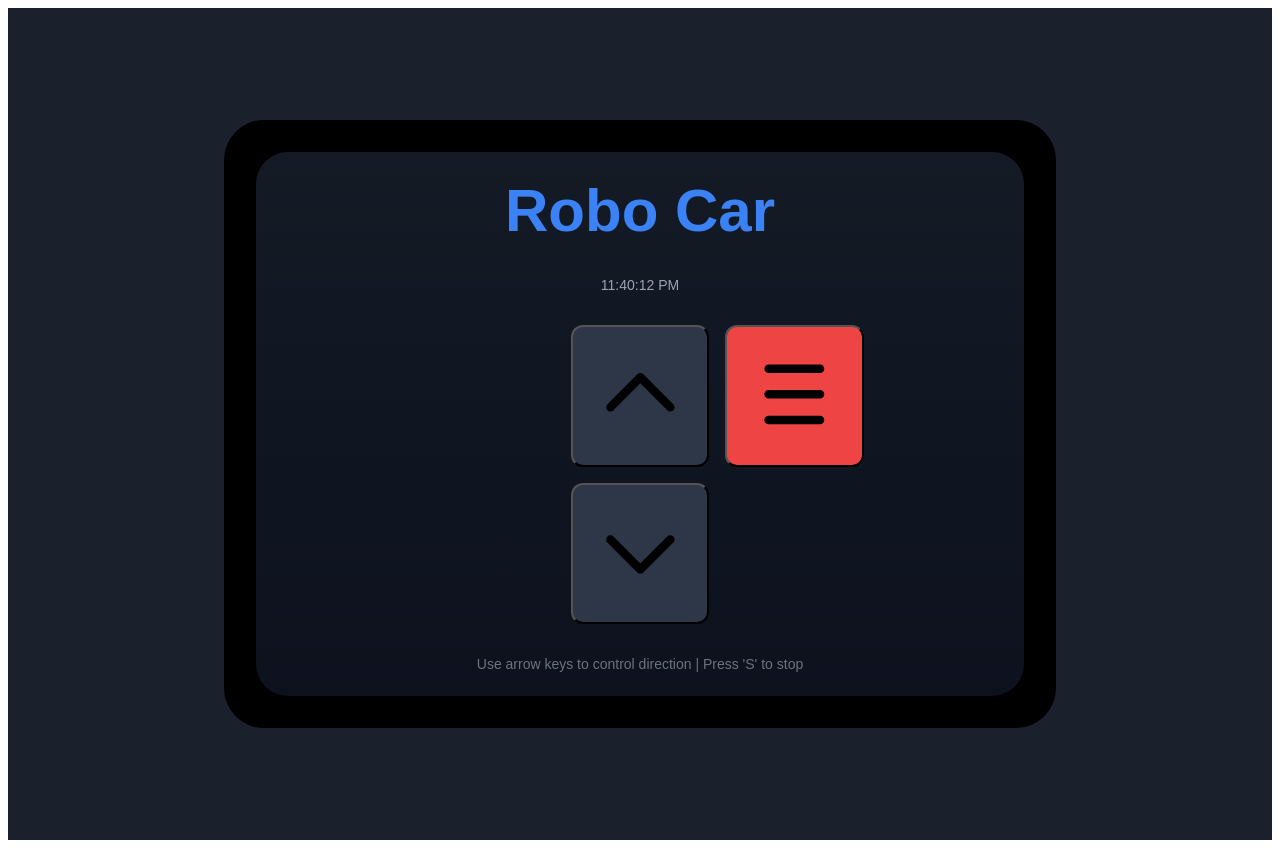
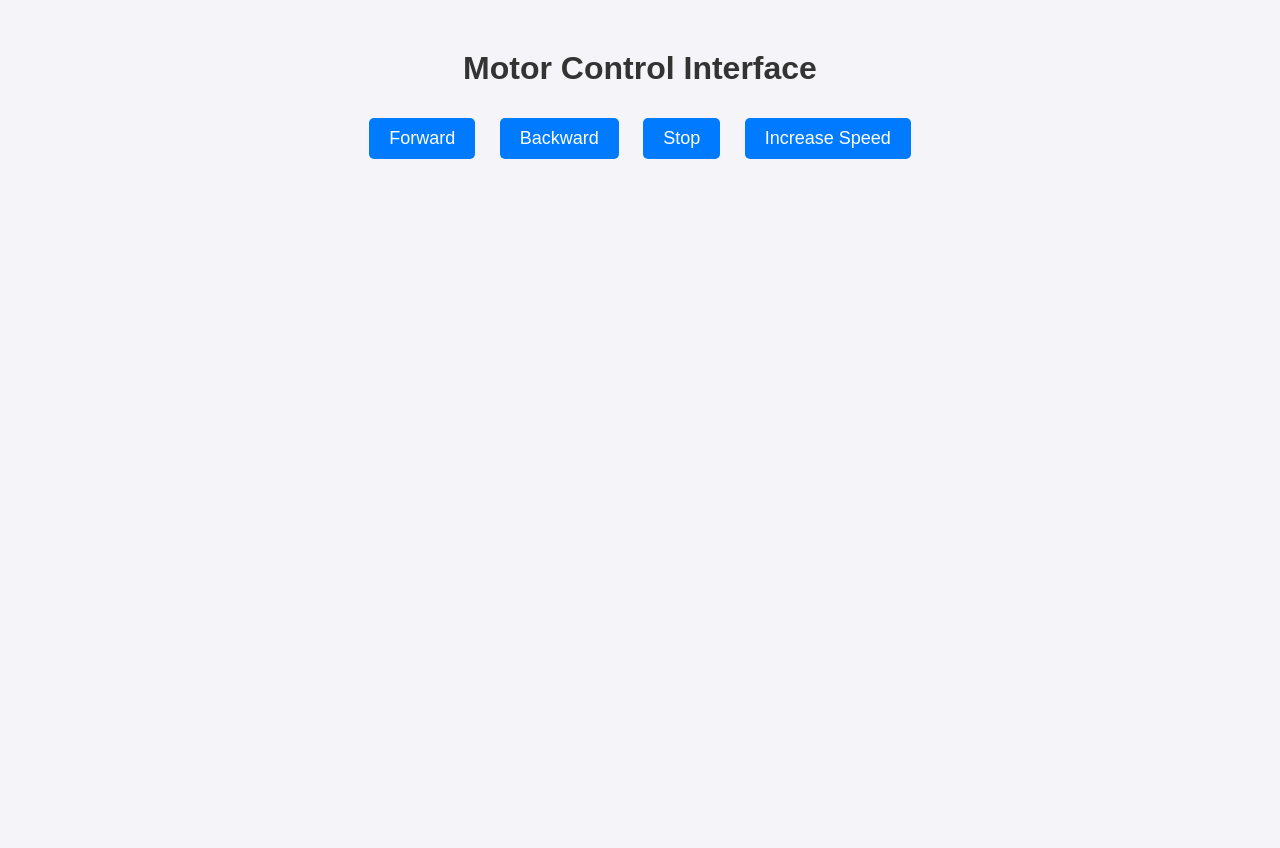
Before and after one commit to pascalcyusa/robocar, a Python web app: template templates/index.html in a window 1280 px wide. After the commit the page ends 159 px from the top, so only its background shows below. Run offline with Jinja, Linux system fonts and the light colour scheme; the template is opened without the code that fills it, so the values that code supplies are empty.

Commit message:
first commit after reset

```diff
--- a/static/css/styles.css
+++ b/static/css/styles.css
@@ -1,172 +1,31 @@
 body {
     font-family: Arial, sans-serif;
+    text-align: center;
+    background-color: #f4f4f9;
+    margin: 0;
+    padding: 0;
 }
 
-.min-h-screen {
-    min-height: 100vh;
+.container {
+    margin-top: 50px;
 }
 
-.bg-gray-900 {
-    background-color: #1a202c;
-}
-
-.flex {
-    display: flex;
-}
-
-.items-center {
-    align-items: center;
-}
-
-.justify-center {
-    justify-content: center;
-}
-
-.p-4 {
-    padding: 1rem;
-}
-
-.w-full {
-    width: 100%;
-}
-
-.max-w-3xl {
-    max-width: 48rem;
-}
-
-.bg-black {
-    background-color: #000;
-}
-
-.rounded-40px {
-    border-radius: 40px;
-}
-
-.p-8 {
-    padding: 2rem;
-}
-
-.relative {
-    position: relative;
-}
-
-.overflow-hidden {
-    overflow: hidden;
-}
-
-.bg-gradient-to-b {
-    background: linear-gradient(to bottom, rgba(31, 41, 55, 0.5), rgba(17, 24, 39, 0.5));
-}
-
-.from-gray-800\/50 {
-    background-color: rgba(31, 41, 55, 0.5);
-}
-
-.to-gray-900\/50 {
-    background-color: rgba(17, 24, 39, 0.5);
-}
-
-.rounded-32px {
-    border-radius: 32px;
-}
-
-.p-6 {
-    padding: 1.5rem;
-}
-
-.text-4xl {
-    font-size: 2.25rem;
-}
-
-.md\:text-6xl {
-    font-size: 3.75rem;
-}
-
-.font-bold {
-    font-weight: 700;
-}
-
-.text-blue-500 {
-    color: #3b82f6;
-}
-
-.text-center {
-    text-align: center;
-}
-
-.mb-8 {
-    margin-bottom: 2rem;
-}
-
-.text-gray-400 {
-    color: #9ca3af;
-}
-
-.text-sm {
-    font-size: 0.875rem;
-}
-
-.grid {
-    display: grid;
-}
-
-.grid-cols-3 {
-    grid-template-columns: repeat(3, minmax(0, 1fr));
-}
-
-.gap-4 {
-    gap: 1rem;
-}
-
-.max-w-md {
-    max-width: 28rem;
-}
-
-.mx-auto {
-    margin-left: auto;
-    margin-right: auto;
-}
-
-.col-start-2 {
-    grid-column-start: 2;
-}
-
-.w-full {
-    width: 100%;
-}
-
-.p-4 {
-    padding: 1rem;
-}
-
-.rounded-xl {
-    border-radius: 0.75rem;
-}
-
-.bg-gray-800 {
-    background-color: #2d3748;
-}
-
-.hover\:bg-gray-700:hover {
-    background-color: #4a5568;
-}
-
-.transition-colors {
+button {
+    font-size: 18px;
+    padding: 10px 20px;
+    margin: 10px;
+    border: none;
+    border-radius: 5px;
+    cursor: pointer;
+    background-color: #007bff;
+    color: white;
     transition: background-color 0.3s ease;
 }
 
-.bg-red-500 {
-    background-color: #ef4444;
+button:hover {
+    background-color: #0056b3;
 }
 
-.hover\:bg-red-600:hover {
-    background-color: #dc2626;
+h1 {
+    color: #333;
 }
-
-.mt-8 {
-    margin-top: 2rem;
-}
-
-.text-gray-500 {
-    color: #6b7280;
-}
--- a/templates/index.html
+++ b/templates/index.html
@@ -4,66 +4,19 @@
 <head>
     <meta charset="UTF-8">
     <meta name="viewport" content="width=device-width, initial-scale=1.0">
-    <title>Robo Car Dashboard</title>
-    <link rel="stylesheet" href="static/css/styles.css">
+    <title>Motor Control</title>
+    <link rel="stylesheet" href="/static/css/styles.css">
 </head>
 
 <body>
-    <div class="min-h-screen bg-gray-900 flex items-center justify-center p-4">
-        <div class="w-full max-w-3xl bg-black rounded-40px p-8 relative overflow-hidden">
-            <div class="bg-gradient-to-b from-gray-800/50 to-gray-900/50 rounded-32px p-6">
-                <!-- Robo Car Banner -->
-                <div class="text-4xl md:text-6xl font-bold text-blue-500 text-center mb-8">
-                    Robo Car
-                </div>
-                <!-- Time Display -->
-                <div class="text-gray-400 text-sm mb-8 text-center" id="time-display">
-                    <!-- Time will be inserted here by JavaScript -->
-                </div>
-
-                <!-- Controls -->
-                <div class="grid grid-cols-3 gap-4 max-w-md mx-auto">
-                    <!-- Top row -->
-                    <div class="col-start-2">
-                        <button id="forward"
-                            class="w-full p-4 rounded-xl bg-gray-800 hover:bg-gray-700 transition-colors">
-                            <svg class="w-6 h-6 mx-auto text-white" fill="none" viewBox="0 0 24 24"
-                                stroke="currentColor">
-                                <path stroke-linecap="round" stroke-linejoin="round" stroke-width="2" d="M5 15l7-7 7 7">
-                                </path>
-                            </svg>
-                        </button>
-                    </div>
-
-                    <!-- Middle row -->
-                    <button id="stop" class="p-4 rounded-xl bg-red-500 hover:bg-red-600 transition-colors">
-                        <svg class="w-6 h-6 mx-auto text-white" fill="none" viewBox="0 0 24 24" stroke="currentColor">
-                            <path stroke-linecap="round" stroke-linejoin="round" stroke-width="2"
-                                d="M6 6h12M6 12h12M6 18h12"></path>
-                        </svg>
-                    </button>
-
-                    <!-- Bottom row -->
-                    <div class="col-start-2">
-                        <button id="backward"
-                            class="w-full p-4 rounded-xl bg-gray-800 hover:bg-gray-700 transition-colors">
-                            <svg class="w-6 h-6 mx-auto text-white" fill="none" viewBox="0 0 24 24"
-                                stroke="currentColor">
-                                <path stroke-linecap="round" stroke-linejoin="round" stroke-width="2"
-                                    d="M19 9l-7 7-7-7"></path>
-                            </svg>
-                        </button>
-                    </div>
-                </div>
-
-                <!-- Key Controls Info -->
-                <div class="mt-8 text-center text-sm text-gray-500">
-                    Use arrow keys to control direction | Press 'S' to stop
-                </div>
-            </div>
-        </div>
+    <div class="container">
+        <h1>Motor Control Interface</h1>
+        <button onclick="controlMotor('forward')">Forward</button>
+        <button onclick="controlMotor('backward')">Backward</button>
+        <button onclick="controlMotor('stop')">Stop</button>
+        <button onclick="controlMotor('increase-speed')">Increase Speed</button>
     </div>
-    <script src="static/js/script.js"></script>
+    <script src="/static/js/script.js"></script>
 </body>
 
 </html>
```
Also changed, not shown: server.py (+65 -43 lines), static/js/script.js (+15 -51 lines).
